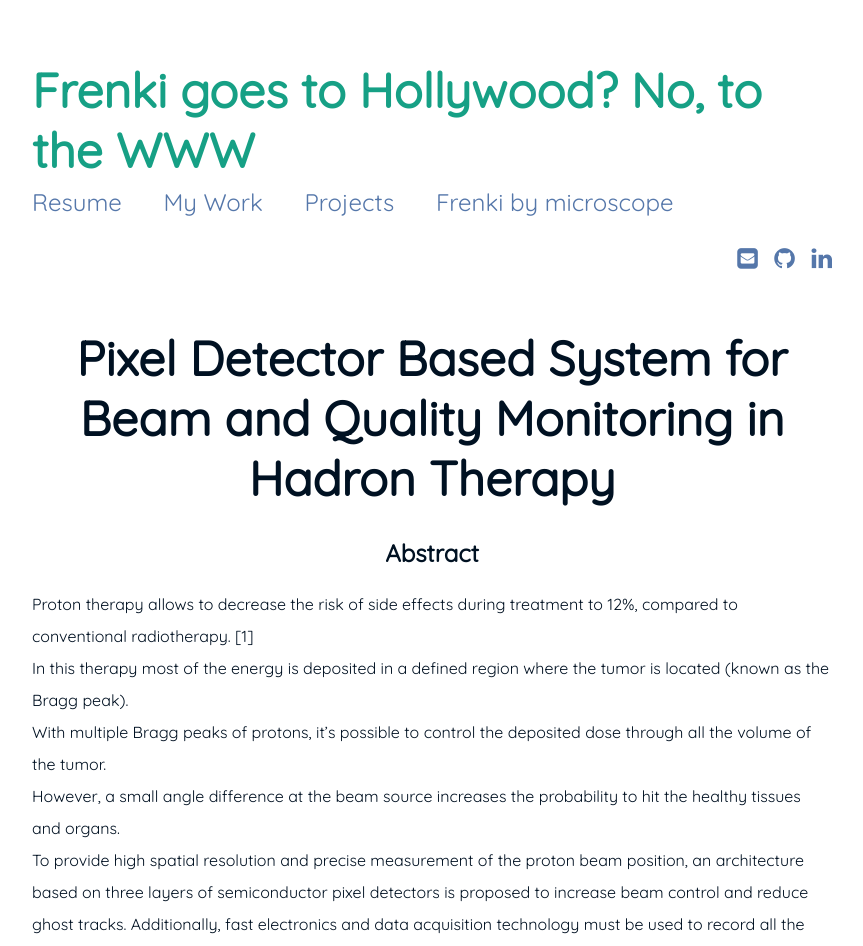
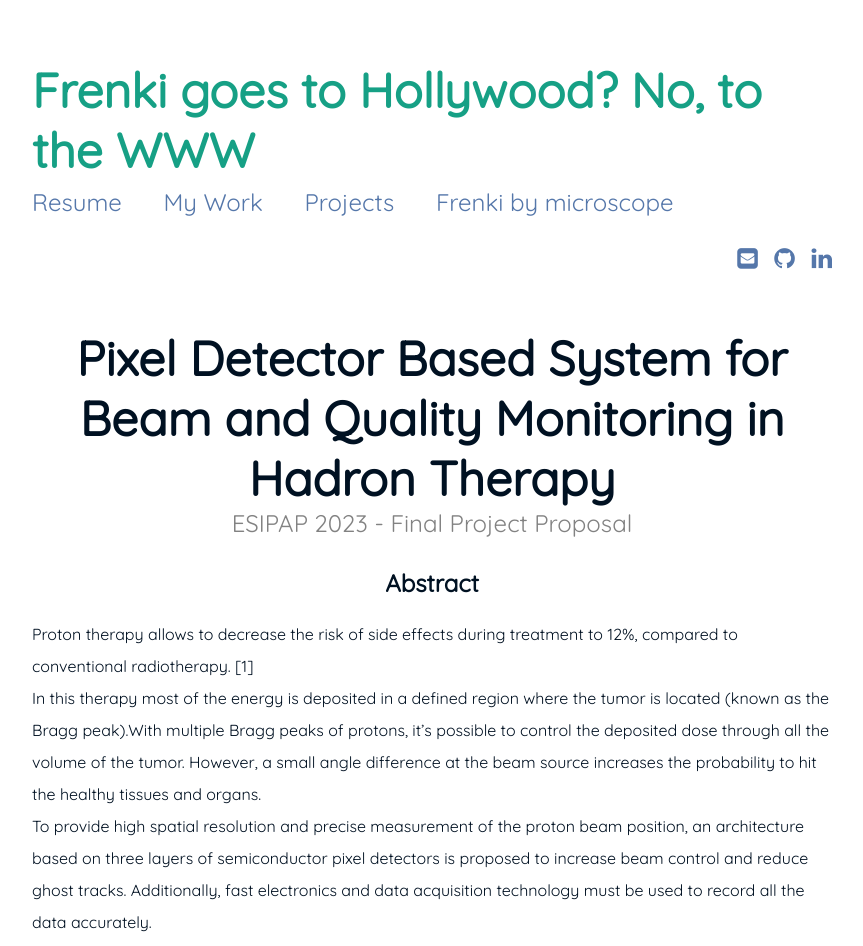
Before and after one commit to FreShq99/frenkishqepa.com, a Jekyll site: the page built from _posts/2023-05-13-esipap-final-project.md, in a window 1280 px wide. Shown: the top 946 px of the page, without its empty margins (208-1071 px from the left). Built offline with Jekyll 4.4.1, drawn with Linux system fonts in a browser that asks for light colours; some of the changed lines change nothing that is shown; some of the changed text lies outside the part shown.

Commit message:
Update 2023-05-13-esipap-final-project.md
small changes - grammar

```diff
--- a/_posts/2023-05-13-esipap-final-project.md
+++ b/_posts/2023-05-13-esipap-final-project.md
@@ -1,6 +1,7 @@
 ---
 layout: page
 title: "Pixel Detector Based System for Beam and Quality Monitoring in Hadron Therapy"
+subtitle: "ESIPAP 2023 - Final Project Proposal"
 date: 2023-05-13 12:00:00 +0000
 categories: ESIPAP 2023 - Final Project Proposal
 ---
@@ -9,10 +10,8 @@
 Proton therapy allows to decrease the risk of side effects during treatment to 12%, compared to
 conventional radiotherapy. [1]
 In this therapy most of the energy is deposited in a defined region where the tumor is located (known as
-the Bragg peak).
-With multiple Bragg peaks of protons, it's possible to control the deposited dose through all the volume
-of the tumor.
-However, a small angle difference at the beam source increases the probability to hit the healthy tissues
+the Bragg peak).With multiple Bragg peaks of protons, it's possible to control the deposited dose through all the volume
+of the tumor. However, a small angle difference at the beam source increases the probability to hit the healthy tissues
 and organs.
 To provide high spatial resolution and precise measurement of the proton beam position, an architecture
 based on three layers of semiconductor pixel detectors is proposed to increase beam control and reduce
@@ -21,7 +20,9 @@
 Studying materials and configurations for the pixels to monitor the beam, minimizing the side effects and
 maintaining the proton therapy treatment.
 
+<iframe src="{{site.baseurl}}/assets/EsipapPresentation.pdf" frameborder="0" width="100%" height="400"></iframe>
 
-
-
-<iframe src="{{site.baseurl}}/assets/EsipapPresentation.pdf" frameborder="0" width="100%" height="400"></iframe>
+<h2 align="center"> Sitography </h2>
+[1] Mohan, R., & Grosshans, D. (2017, January 15). Proton therapy - present and future. Advanced
+drug delivery reviews. Retrieved March 8, 2023, from
+https://www.ncbi.nlm.nih.gov/pmc/articles/PMC5303653/
```
